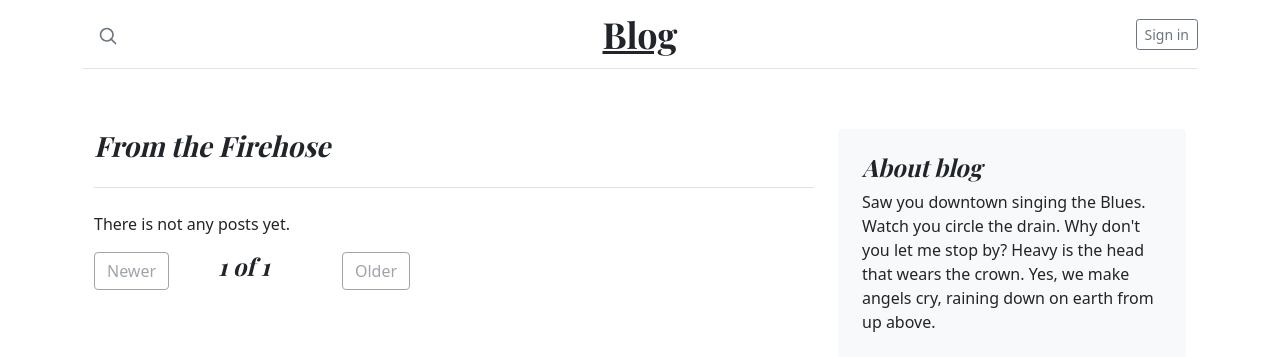
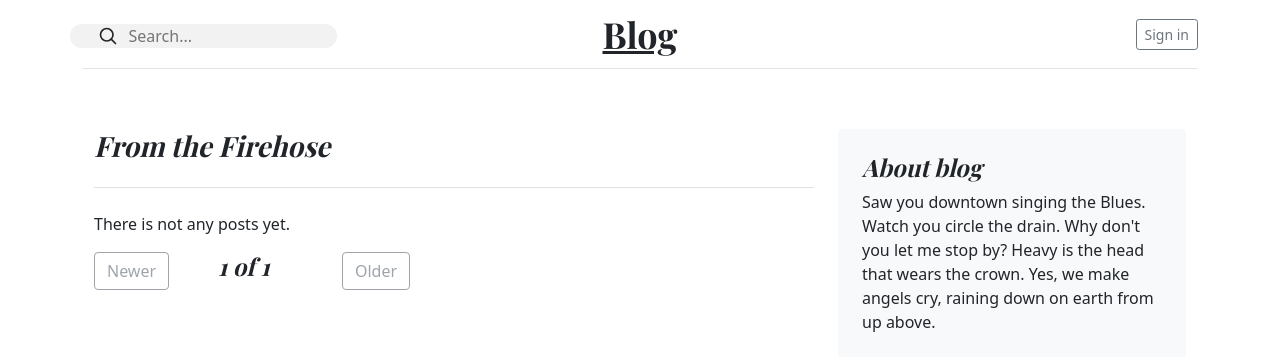
Before and after one commit to Chenger1/Blog-AvadaMedia, a Django app: page / in a window 1280 px wide. Shown: the top 357 px of the page. Run offline with Django 3.2, Linux system fonts and the light colour scheme; data that the repository does not hold is empty.

Commit message:
Improve search input on base navbar

```diff
--- a/blog/static/blog_app/css/blog.css
+++ b/blog/static/blog_app/css/blog.css
@@ -138,3 +138,18 @@ h1, h2, h3, h4, h5, h6 {
 .favorite_button:hover{
   background-color: #f0f0f0;
 }
+.search_block{
+  width: 75%;
+  border-radius: 30px;
+  background-color: #f2f2f2;
+}
+
+.search_input{
+  width: 100%;
+  border: none;
+  background-color: #f2f2f2;
+  outline: none;!important;
+}
+.search_input:active{
+  background-color: #f2f2f2;
+}
--- a/blog/templates/base.html
+++ b/blog/templates/base.html
@@ -6,7 +6,8 @@
     <meta charset="UTF-8">
     <meta name="viewport" content="width=device-width, initial-scale=1">
     <title>Blog</title>
-    <link href="https://cdn.jsdelivr.net/npm/bootstrap@5.0.0-beta3/dist/css/bootstrap.min.css" rel="stylesheet" integrity="sha384-eOJMYsd53ii+scO/bJGFsiCZc+5NDVN2yr8+0RDqr0Ql0h+rP48ckxlpbzKgwra6" crossorigin="anonymous">
+    <link href="https://cdn.jsdelivr.net/npm/bootstrap@5.0.0-beta3/dist/css/bootstrap.min.css" rel="stylesheet"
+          integrity="sha384-eOJMYsd53ii+scO/bJGFsiCZc+5NDVN2yr8+0RDqr0Ql0h+rP48ckxlpbzKgwra6" crossorigin="anonymous">
     <style>
         .bd-placeholder-img {
             font-size: 1.125rem;
@@ -32,17 +33,34 @@
     <header class="blog-header py-3">
         <div class="row flex-nowrap justify-content-between align-items-center">
             <div class="col-4 pt-1">
-        <a class="link-secondary" href="{% url 'blog_app:search_view' %}" aria-label="Search">
-          <svg xmlns="http://www.w3.org/2000/svg" width="20" height="20" fill="none" stroke="currentColor" stroke-linecap="round" stroke-linejoin="round" stroke-width="2" class="mx-3" role="img" viewBox="0 0 24 24"><title>Search</title><circle cx="10.5" cy="10.5" r="7.5"/><path d="M21 21l-5.2-5.2"/></svg>
-        </a>
+                <div class="row search_block" style="align-items: center;" id="searchBlock">
+                    <div class="col-2">
+                        <svg xmlns="http://www.w3.org/2000/svg" width="20" height="20" fill="none" stroke="currentColor"
+                         stroke-linecap="round" stroke-linejoin="round" stroke-width="2" class="mx-3" role="img"
+                         viewBox="0 0 24 24"><title>Search</title>
+                        <circle cx="10.5" cy="10.5" r="7.5"/>
+                        <path d="M21 21l-5.2-5.2"/>
+                    </svg>
+                    </div>
+                    <div class="col-10">
+                        <form action="{% url 'blog_app:search_view' %}" method="get">
+                        <input type="text" name="query" placeholder="Search..." id="searchInput"
+                               class="search_input">
+                        </form>
+                    </div>
+                </div>
+
+
             </div>
             <div class="col-4 text-center">
                 <a class="blog-header-logo text-dark" href="{% url 'blog_app:list_view' %}">Blog</a>
             </div>
             <div class="col-4 d-flex justify-content-end align-items-center">
                 {% if request.user.is_authenticated %}
-            <a class="link-secondary" href="{% url 'user_app:profile_view' request.user.pk %}" style="margin-right: 20px;">{{ request.user }}</a>
-            <a class="link-secondary" href="{% url 'blog_app:create_post_view' %}" style="margin-right: 20px;">Create Post</a>
+                <a class="link-secondary" href="{% url 'user_app:profile_view' request.user.pk %}"
+                   style="margin-right: 20px;">{{ request.user }}</a>
+                <a class="link-secondary" href="{% url 'blog_app:create_post_view' %}" style="margin-right: 20px;">Create
+                    Post</a>
                 <a class="btn btn-sm btn-outline-secondary" href="{% url 'user_app:logout_view' %}">Sign out</a>
                 {% else %}
                 <a class="btn btn-sm btn-outline-secondary" href="{% url 'user_app:login_view' %}">Sign in</a>
@@ -65,12 +83,28 @@
 
 </div>
 <footer class="blog-footer">
-  <p>Blog template built for <a href="https://getbootstrap.com/">Bootstrap</a> by <a href="https://twitter.com/mdo">@mdo</a>.</p>
+    <p>Blog template built for <a href="https://getbootstrap.com/">Bootstrap</a> by <a href="https://twitter.com/mdo">@mdo</a>.
+    </p>
     <p>
         <a href="#">Back to top</a>
     </p>
 </footer>
 
-<script src="https://cdn.jsdelivr.net/npm/bootstrap@5.0.0-beta3/dist/js/bootstrap.bundle.min.js" integrity="sha384-JEW9xMcG8R+pH31jmWH6WWP0WintQrMb4s7ZOdauHnUtxwoG2vI5DkLtS3qm9Ekf" crossorigin="anonymous"></script>
+<script src="https://cdn.jsdelivr.net/npm/bootstrap@5.0.0-beta3/dist/js/bootstrap.bundle.min.js"
+        integrity="sha384-JEW9xMcG8R+pH31jmWH6WWP0WintQrMb4s7ZOdauHnUtxwoG2vI5DkLtS3qm9Ekf"
+        crossorigin="anonymous"></script>
 </body>
+<script>
+    const search_input = document.getElementById('searchInput')
+    const search_block = document.getElementById('searchBlock')
+    search_input.addEventListener('focus', function (){
+        search_input.style.backgroundColor = 'white';
+        search_block.style.backgroundColor = 'white';
+    })
+    search_input.addEventListener('blur', function (){
+        search_input.style.backgroundColor = '#f2f2f2';
+        search_block.style.backgroundColor = '#f2f2f2';
+    })
+</script>
+
 </html>
```
Lines whose indentation alone changed are shown as unchanged.
